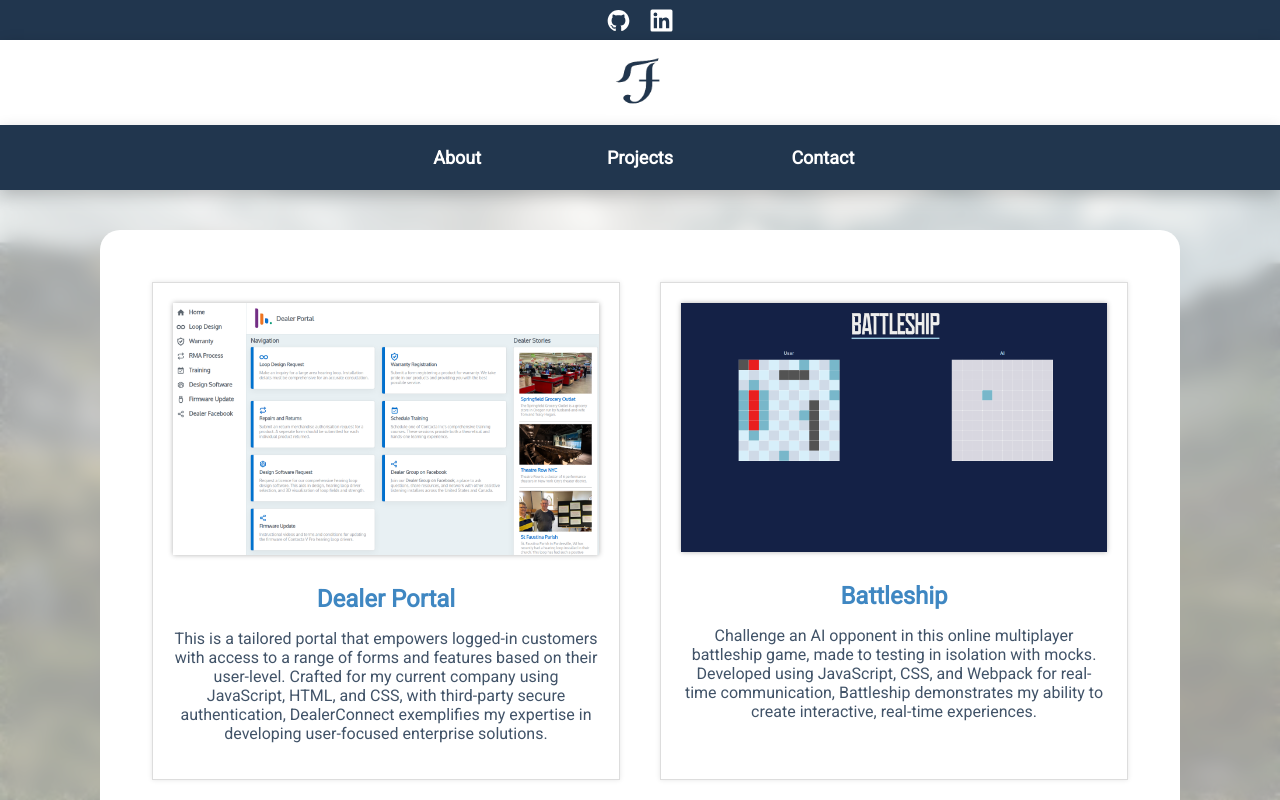
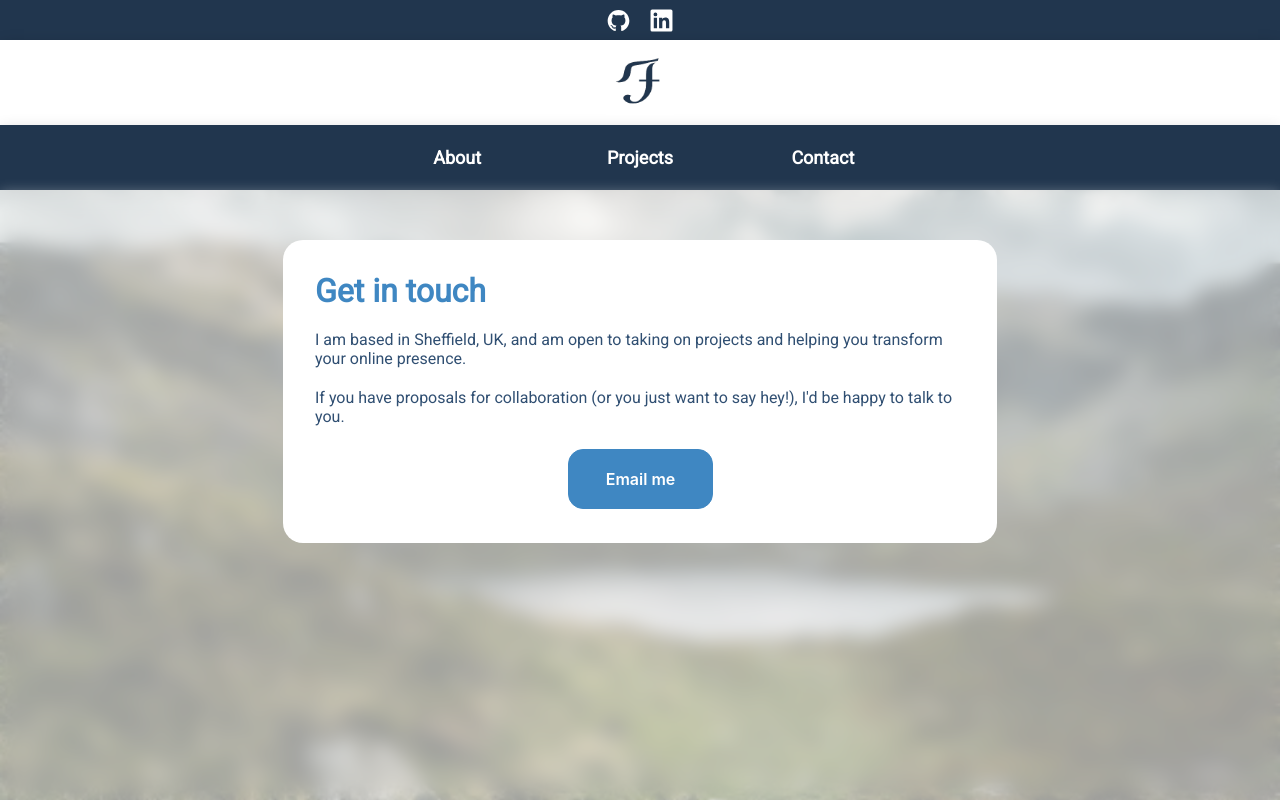
Before and after one commit to JFerrettUK/personalportfolio, a website built with webpack: page dist/contact.html in a window 1280 px wide. Built offline with nearby package versions, Linux system fonts and the light colour scheme.

Commit message:
Initial dist subtree commit

```diff
--- a/dist/projects.html
+++ b/dist/contact.html
@@ -8,7 +8,7 @@
     <title>James Ferrett - Web Developer Portfolio</title>
     <script src="main.js" defer></script>
   </head>
-  <body class="overflow-auto">
+  <body>
     <div class="headerCont3">
       <div></div>
       <a href="https://github.com/JFerrettUK">
@@ -58,82 +58,21 @@
         </li>
       </ul>
     </div>
-    <div class="projectGlass card">
+    <div class="glass card">
       <div class="aboutCont">
-        <div class="projectBox">
-          <div class="projects-container">
-              <div class="project dealerportal">
-                <a href="https://github.com/JFerrettUK/dealerPortalUS">
-                <img
-                  class="projectImage"
-                  src="../src/dealerportal.png"
-                  alt="Dealer Portal Project"
-                />
-                <h2>Dealer Portal</h2>
-              </a>
+        <div class="aboutBox">
+          <div class="aboutTop text">Get in touch</div>
+          <div class="aboutText text">
+            I am based in Sheffield, UK, and am open to
+            taking on projects and helping you transform your online presence.
+          </div>
 
-                <p>
-                  This is a tailored portal that empowers logged-in customers
-                  with access to a range of forms and features based on their
-                  user-level. Crafted for my current company using JavaScript,
-                  HTML, and CSS, with third-party secure authentication,
-                  DealerConnect exemplifies my expertise in developing
-                  user-focused enterprise solutions.
-                </p>
-              </a>
-              </div>
-            <div class="project battleship">
-              <a href="https://github.com/JFerrettUK/Battleship">
-                <img
-                  class="projectImage"
-                  src="../src/battleship.png"
-                  alt="Battleship Project"
-                />
-                <h2>Battleship</h2>
-              </a>
-
-              <p>
-                Challenge an AI opponent in this online multiplayer battleship
-                game, made to testing in isolation with mocks. Developed using
-                JavaScript, CSS, and Webpack for real-time communication,
-                Battleship demonstrates my ability to create interactive,
-                real-time experiences.
-              </p>
-            </div>
-            <div class="project">
-              <a href="https://github.com/JFerrettUK/weatherApp">
-                <img
-                  class="projectImage"
-                  src="../src/weatherapp.png"
-                  alt="WeatherAPP Project"
-                />
-                <h2>Weather App</h2>
-              </a>
-              <p>
-                This site provides up-to-date weather information for any
-                location. Enter a city name, and instantly receive the current
-                weather conditions. Crafted using HTML, CSS, JavaScript, and
-                external API integration.
-              </p>
-            </div>
-            <div class="project">
-              <a href="https://github.com/JFerrettUK/todolist">
-                <img
-                  class="projectImage"
-                  src="../src/todolist.png"
-                  alt="Todo List Project"
-                />
-                <h2>Todo List</h2>
-              </a>
-
-              <p>
-                Organize your tasks, mark them as completed, and clear them when
-                done. Developed using HTML, CSS, and JavaScript, this project
-                demonstrates my skills in handling user interactions and
-                dynamically updating the UI.
-              </p>
-            </div>
+          <div class="aboutText text">
+            If you have proposals for collaboration (or you just want to say hey!), I'd be happy to talk to you.
           </div>
+            <a href="mailto:jferrettuk@gmail.com">
+          <div class="headerText about">
+            <button class="button-28" role="button">Email me</button>
         </div>
       </div>
     </div>
```
Also changed, not shown: dist/index.html (+23 -9 lines), dist/main.js (+2 -2 lines).
